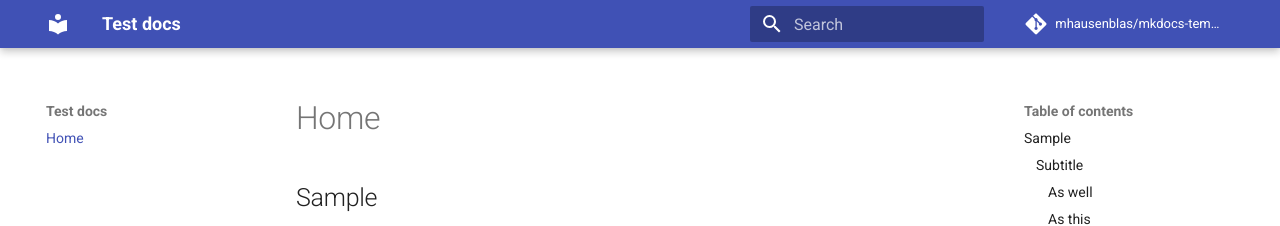
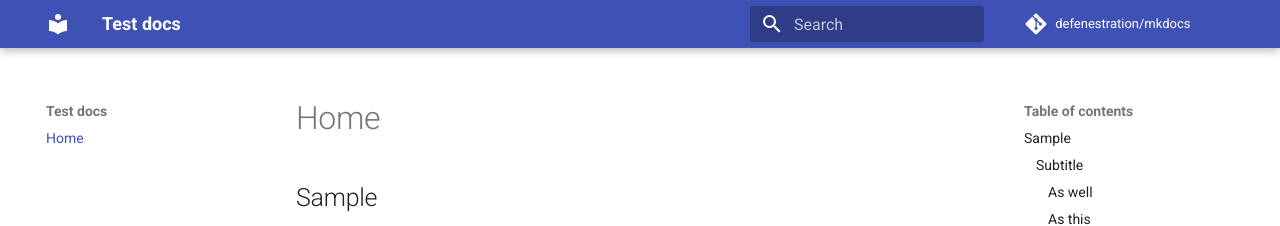
Before and after one commit to defenestration/mkdocs, an MkDocs documentation site: the page built from docs/index.md, in a window 1280 px wide. Shown: the top 226 px of the page. Built offline with MkDocs 1.6.1 and Material for MkDocs 9.7.7, drawn with Linux system fonts in a browser that asks for light colours; comment, search, counter and statistics services are not loaded.

Commit message:
Update mkdocs.yml

```diff
--- a/mkdocs.yml
+++ b/mkdocs.yml
@@ -1,9 +1,9 @@
 site_name: Test docs
 site_description: 'A docs test'
-site_author: 'Michael Hausenblas'
+site_author: 'Defenestration'
 docs_dir: docs/
-repo_name: 'mhausenblas/mkdocs-template'
-repo_url: 'https://github.com/mhausenblas/mkdocs-template'
+repo_name: 'defenestration/mkdocs'
+repo_url: 'https://github.com/defenestration/mkdocs'
 nav:
     - Home: index.md
 theme:
```
